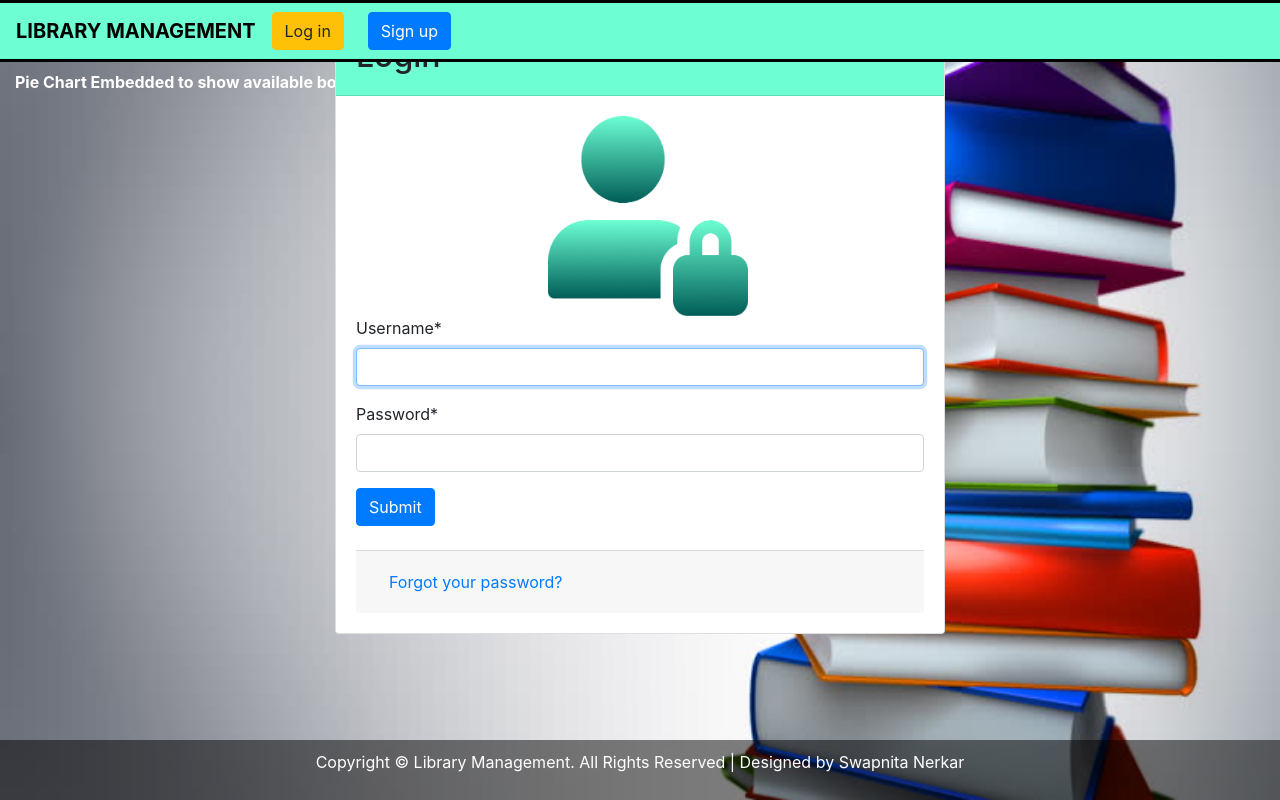
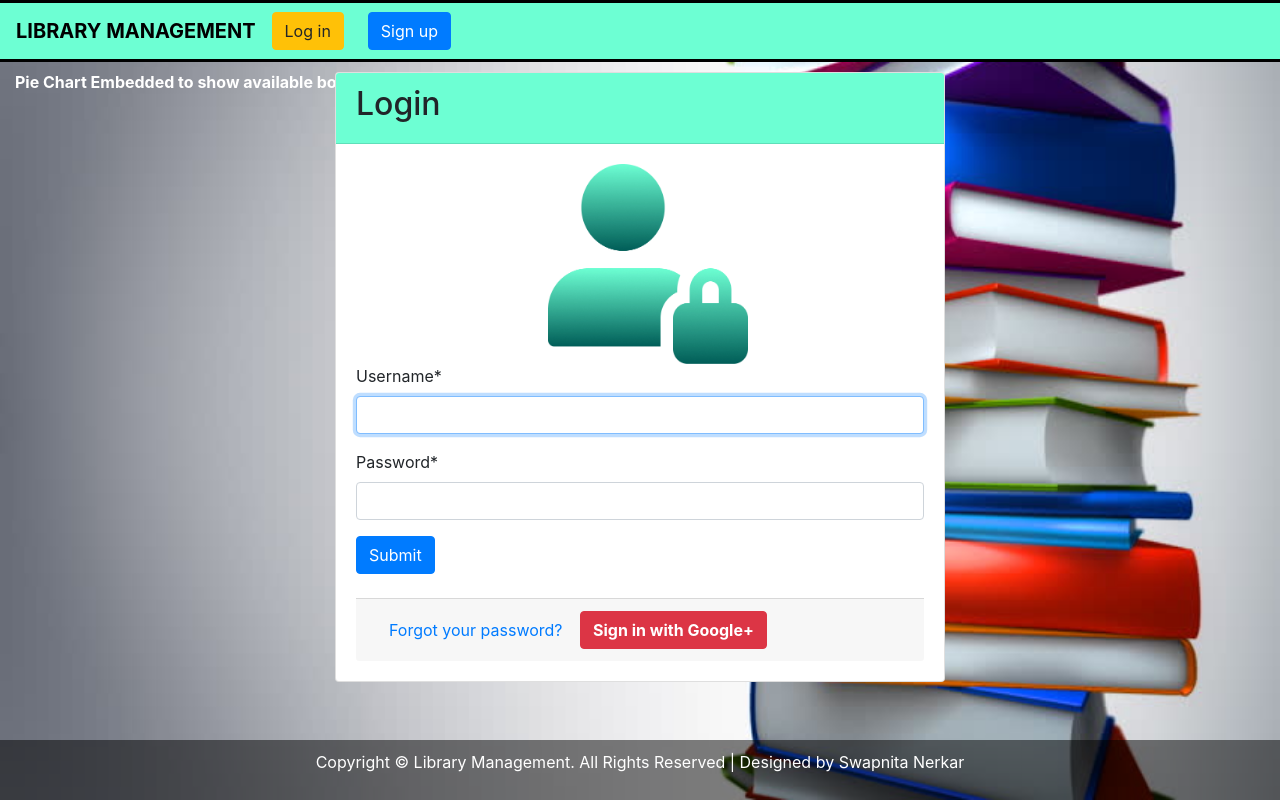
Before and after one commit to swapnita-nerkar/library_management, a Django app: page /accounts/login/ in a window 1280 px wide. Run offline with Django 3.2, Linux system fonts and the light colour scheme; some libraries are stand-ins or nearby versions.

Commit message:
fourth commit

```diff
--- a/Library_management/urls.py
+++ b/Library_management/urls.py
@@ -27,6 +27,9 @@ from .feed import LatestEntriesFeed
 
 urlpatterns = [
     path('admin/', admin.site.urls),
+    #path('oauth/', include('social_django.urls', namespace='social')),
+    # <-- here
+    #path('accounts/', include('allauth.urls')),
     #path('about/', AboutView.as_view()),
     #url('', views(), name='index'),
     path('', views.index, name='index'),
--- a/management/decorators.py
+++ b/management/decorators.py
@@ -4,7 +4,7 @@ from django.shortcuts import redirect
 def unauthenticated_user(view_func):
 	def wrapper_func(request, *args, **kwargs):
 		if request.user.is_authenticated:
-			return redirect('home')
+			return redirect('index')
 		else:
 			return view_func(request, *args, **kwargs)
 
--- a/templates/catalog/form.html
+++ b/templates/catalog/form.html
@@ -2,9 +2,9 @@
 
 {% load crispy_forms_tags %}
 {% block content %}
-
+<br><br>
 <div class="row justify-content-center">
-    <div class="col-8">
+    <div class="col-lg-6 col-12">
       <div class="card">
         <div class="card-body">
         <form method="post" class="form" enctype="multipart/form-data">
--- a/templates/graphs/pie_chart.html
+++ b/templates/graphs/pie_chart.html
@@ -15,7 +15,7 @@
         datasets: [{
           data: {{ data|safe }},
           backgroundColor: [
-            '#09FF04', '#00ffff', '#0487FF', '#FF76D9', '#FF234B', '#D3FF23'
+            '#09FF04', '#00ffff', '#0487FF', '#FF76D9', '#FF234B', '#D3FF23', '#ff0000', '#0487FF'
           ],
           label: 'Books'
         }],
--- a/templates/registration/logged_out.html
+++ b/templates/registration/logged_out.html
@@ -1,8 +1,9 @@
 {% extends "base.html" %}
 
 {% block content %}
+<br><br><br>
 <div class="row justify-content-center">
-    <div class="col-6">
+    <div class="col-lg-6 col-12">
       <div class="card">
         <div class="card-header">
           <h2>Logged out!</h2>
--- a/templates/registration/login.html
+++ b/templates/registration/login.html
@@ -8,8 +8,9 @@ align:center;
 {% load crispy_forms_tags %}
 
 {% block content %}
+<br><br>
   <div class="row justify-content-center">
-    <div class="col-6">
+    <div class="col-lg-6 col-12">
       <div class="card">
           <div class="card-header" style="background-color:#6DFFD3;"><h2>Login</h2></div>
         <div class="card-body">
@@ -21,7 +22,10 @@ align:center;
           </form><br>
             <div class="card-footer">
                 <a href="{% url 'password_reset' %}" class="btn btn-link">Forgot your password?</a>
-
+                <button type="button" class="btn btn-danger" style='color:black;font-weight: bold;'>
+                  <a href = "#" style='color:white;font-weight: bold;'>
+                      Sign in with Google+</a>
+                </button>
             </div>
         </div>
       </div>
--- a/templates/registration/password_change_form.html
+++ b/templates/registration/password_change_form.html
@@ -4,7 +4,7 @@
 
 {% block content %}
   <br><br><div class="row justify-content-center">
-    <div class="col-8">
+    <div class="col-lg-6 col-12">
       <div class="card mb-4">
         <div class="card-body">
           <h2>Change password</h2>
--- a/templates/registration/password_reset_done.html
+++ b/templates/registration/password_reset_done.html
@@ -1,8 +1,9 @@
 {% extends 'base.html' %}
 
 {% block content %}
+<br><br><br>
   <div class="row justify-content-center">
-    <div class="col-6">
+    <div class="col-lg-6 col-12">
       <div class="card">
         <div class="card-body">
       <h2 style="color:black;">Reset your password</h2>
--- a/templates/registration/password_reset_form.html
+++ b/templates/registration/password_reset_form.html
@@ -5,9 +5,9 @@
 {% block title %}Forgot Your Password?{% endblock %}
 
 {% block content %}
-
+<br><br>
   <div class="row justify-content-center">
-    <div class="col-6">
+    <div class="col-lg-6 col-12">
       <div class="card">
         <div class="card-header">
           <h2>Reset your password</h2>
--- a/templates/registration/signup.html
+++ b/templates/registration/signup.html
@@ -3,8 +3,9 @@
 {% load crispy_forms_tags %}
 
 {% block content %}
+<br><br>
   <div class="row justify-content-center">
-    <div class="col-6">
+    <div class="col-lg-6 col-12">
       <div class="card">
         <div class="card-header" style="background-color:#6DFFD3;"><h2>Sign Up</h2></div>
         <div class="card-body">
```
Also changed, not shown: Library_management/settings.py (+23 -0 lines), templates/catalog/book_form.html (+15 -5 lines), templates/registration/password_change_done.html (+10 -2 lines), db.sqlite3, 5 other files.
